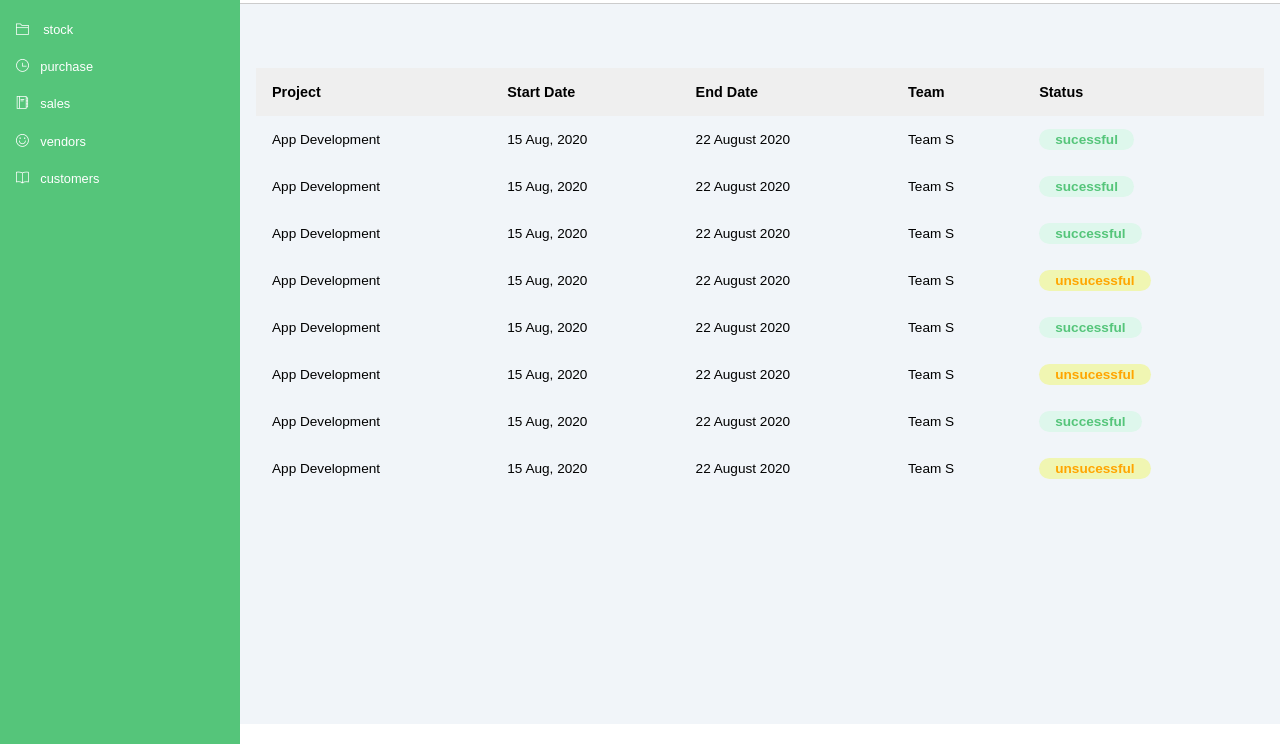
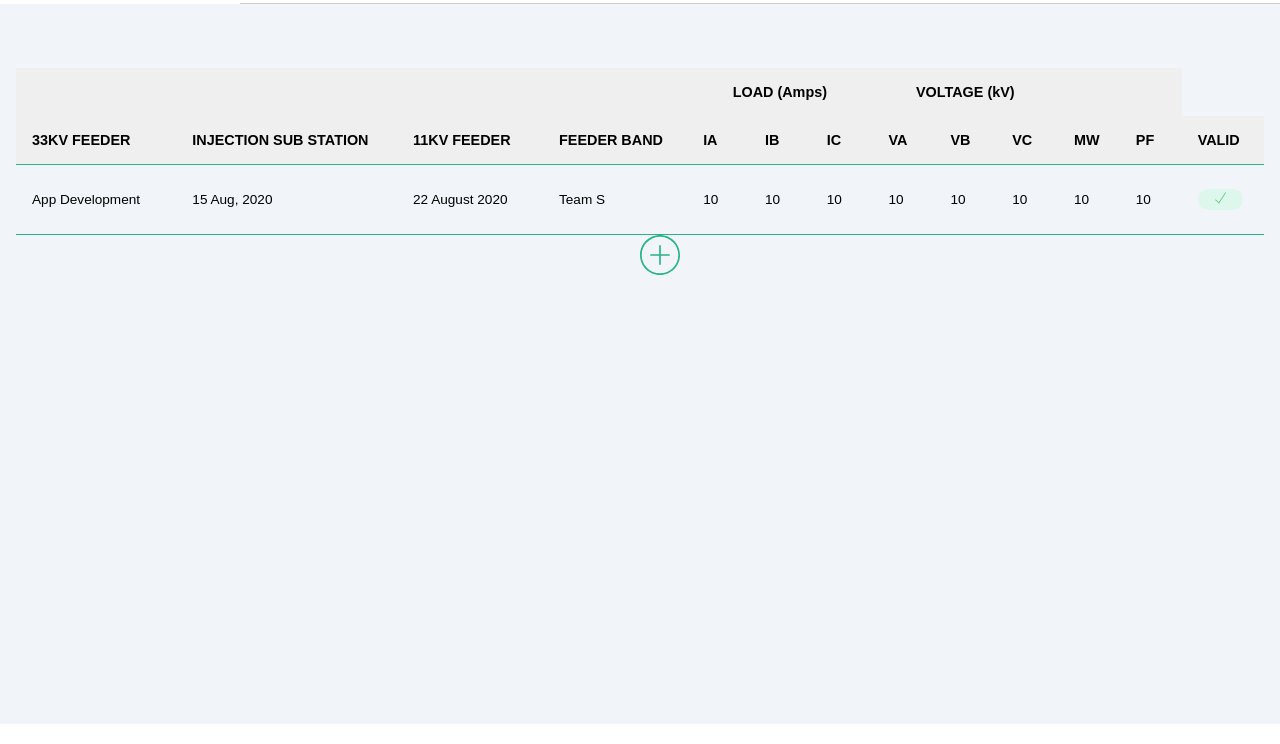
Before and after one commit to mutmainaho/Dashbord-, a plain HTML site: page index.html in a window 1280 px wide. Shown: the part 56-800 px from the top of the page. Drawn offline with Linux system fonts and the light colour scheme.

Commit message:
added js and redesigned the website

```diff
--- a/css/style.css
+++ b/css/style.css
@@ -86,8 +86,8 @@
     background-repeat: no-repeat;
 }
 .main-content{
-    position: relative;
-    margin-left: 240px;
+    /* position: relative; */
+    /* margin-left: 240px; */
     transition: margin-left 500ms;
 }
 .header{
@@ -136,7 +136,7 @@
     background: #efefef;
     text-align:left;
 }
-th,td{
+th, td{
     font-size:.9rem;
     padding:1rem 1rem;
     color: var(--color-grey);
@@ -144,6 +144,13 @@ th,td{
  td{
      font-size: .85rem;
  }
+ th[colspan="3"] {
+    text-align: center;
+}
+tr:last-child{
+    border-bottom: 1px solid #28b485;
+}
+
 .badge{
     padding:.2rem 1rem;
     border-radius: 20px;
@@ -173,9 +180,22 @@ th,td{
         justify-content:center;
     }
     .main-content{
-        margin-left:180px;
+        /* margin-left:180px; */
     }
     .main-content header{
         left:60px;
     }
 }
+.input{
+    width: 100%;
+    height: 100%;
+    padding: .7rem .7rem .7rem 0rem;
+}
+.add-icon{
+    position: relative;
+}
+
+.add-icon>img{
+    position: absolute;
+    left: 50%;
+}
--- a/index.html
+++ b/index.html
@@ -9,7 +9,7 @@
 </head>
 <body>
     <input type="checkbox" id="sidebar-toggle">
-    <div class="sidebar">
+    <!-- <div class="sidebar">
         <div class="sidebar-header">
             <h3 class="brand">
                 <span class="ti-unlink"></span>
@@ -30,8 +30,8 @@
                 <li><a href=""><span class="ti-book"></span>
                     <span>customers</span></a></li>
             </ul>
-        </div>
-    </div>
+        </div> -->
+    <!-- </div> -->
     <div class="main-content">
         <header class="header">
             <div class="search-wrapper">
@@ -51,80 +51,56 @@
                         <table>
                             <thead>
                                 <tr>
-                                <th>Project</th>
-                                <th>Start Date</th>
-                                <th>End Date</th>
-                                <th>Team</th>
-                                <th>Status</th>
+                                    <th></th>
+                                    <th></th>
+                                    <th></th>
+                                    <th></th>
+                                    <th colspan="3">LOAD (Amps)</th>
+                                    <th colspan="3">VOLTAGE (kV)</th>
+                                    <th></th>
+                                    <th></th>
+                                </tr>
+                                <tr>
+                                    <th>33KV FEEDER</th>
+                                    <th>INJECTION SUB STATION</th>
+                                    <th>11KV FEEDER</th>
+                                    <th>FEEDER BAND</th>
+                                    <th>IA</th>
+                                    <th>IB</th>
+                                    <th>IC</th>
+                                    <th>VA</th>
+                                    <th>VB</th>
+                                    <th>VC</th>
+                                    <th>MW</th>
+                                    <th>PF</th>
+                                    <th>VALID</th>
                                 </tr>
                             </thead>
                             <tbody>
                                 <tr>
-                                <td>App Development</td>
-                                <td>15 Aug, 2020</td>
-                                <td>22 August 2020</td>
-                                <td>Team S</td>
+                                    <td><div class="input" contenteditable="true">App Development</div></td>
+                                    <td><div class="input" contenteditable="true">15 Aug, 2020</div></td>
+                                    <td><div class="input" contenteditable="true">22 August 2020</div></td>
+                                    <td><div class="input" contenteditable="true">Team S</div></td>
+                                    <td><div class="input" contenteditable="true">10</div></td>
+                                    <td><div class="input" contenteditable="true">10</div></td>
+                                    <td><div class="input" contenteditable="true">10</div></td>
+                                    <td><div class="input" contenteditable="true">10</div></td>
+                                    <td><div class="input" contenteditable="true">10</div></td>
+                                    <td><div class="input" contenteditable="true">10</div></td>
+                                    <td><div class="input" contenteditable="true">10</div></td>
+                                    <td><div class="input" contenteditable="true">10</div></td>
                                     <td>
-                                    <span class="badge success">sucessful</span>  </td>
-                            <tr>
-                                <td>App Development</td>
-                                <td>15 Aug, 2020</td>
-                                <td>22 August 2020</td>
-                                <td>Team S</td>
-                                <td>
-                                    <span class="badge success">sucessful</span>  </td>
+                                        <span class="badge success">
+                                            <span class="ti-check"></span>
+                                        </span>
+                                    </td>
                                 </tr>
-                            <tr>
-                                <td>App Development</td>
-                                <td>15 Aug, 2020</td>
-                                <td>22 August 2020</td>
-                                <td>Team S</td>
-                                <td>
-                                    <span class="badge success">successful</span>  </td>
-                            </tr>
-                            <tr>
-                                <td>App Development</td>
-                                <td>15 Aug, 2020</td>
-                                <td>22 August 2020</td>
-                                <td>Team S</td>
-                                <td>
-                                    <span class="badge warning">unsucessful</span>  </td>
-                            </tr>
-                            <tr>
-                                 <td>App Development</td>
-                                <td>15 Aug, 2020</td>
-                                <td>22 August 2020</td>
-                                <td>Team S</td>
-                                <td>
-                                   <span class="badge success">successful</span>  </td>
-                            </tr>
-                            <tr>
-                                <td>App Development</td>
-                                <td>15 Aug, 2020</td>
-                                <td>22 August 2020</td>
-                                <td>Team S</td>
-                                <td>
-                                    <span class="badge warning">unsucessful</span>  </td>
-                            </tr>
-                            <tr>
-                                <td>App Development</td>
-                                <td>15 Aug, 2020</td>
-                                <td>22 August 2020</td>
-                                <td>Team S</td>
-                                <td>
-                                    <span class="badge success">successful</span>  </td>
-                            </tr>
-                            <tr>
-                                <td>App Development</td>
-                                <td>15 Aug, 2020</td>
-                                <td>22 August 2020</td>
-                                <td>Team S</td>
-                                <td>
-                                    <span class="badge warning">unsucessful</span>  </td>
-                            </tr>
-
                             </tbody>
                         </table>
+                        <div class="add-icon">
+                            <img id="add-icon-svg" src="./resources/add.svg" alt="add row", width="40em">
+                        </div>
                     </div>
                 </div>
             </section>
```
Also changed, not shown: js/index.js (added, +12 -0 lines), resources/add.svg (added), 3 other files. Lines whose indentation alone changed are shown as unchanged.
